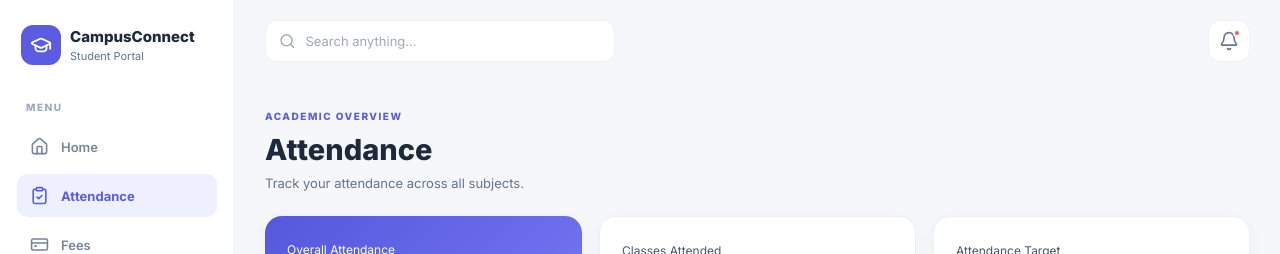
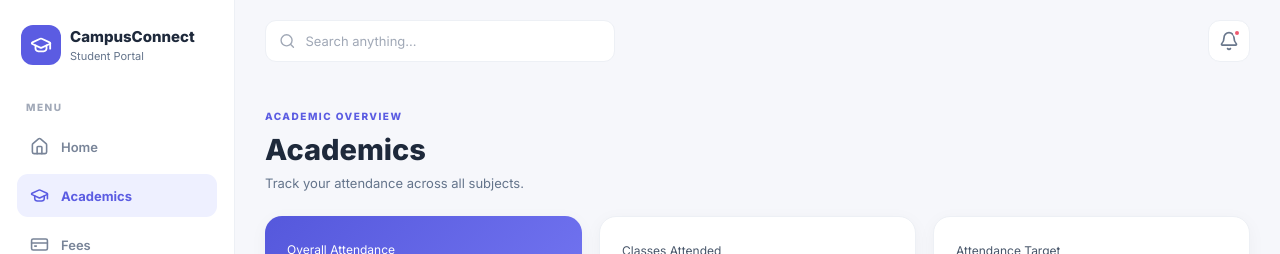
Before and after one commit to shrutibobade305/CampusConnect, a React (Vite) app: page / in a window 1280 px wide. Both pictures are taken after a click on the button "View attendance →". Shown: the top 254 px of the page. Built offline with nearby package versions, Linux system fonts and the light colour scheme.

Commit message:
Change references from Attendance to Academics

```diff
--- a/src/App.jsx
+++ b/src/App.jsx
@@ -138,7 +138,7 @@ const todaySchedule = [
 ========================= */
 const navItems = [
   { name: "Home", icon: Home },
-  { name: "Attendance", icon: ClipboardCheck },
+  { name: "Academics", icon: GraduationCap },
   { name: "Fees", icon: CreditCard },
   { name: "Events", icon: CalendarDays },
 ];
@@ -166,7 +166,7 @@ function AttendancePage() {
       <div className="page-heading">
         <div>
           <span className="eyebrow-dark">ACADEMIC OVERVIEW</span>
-          <h1>Attendance</h1>
+          <h1>Academics</h1>
           <p>Track your attendance across all subjects.</p>
         </div>
       </div>
@@ -634,7 +634,7 @@ function SmartAttendanceInsights({ setActivePage }) {
       <div className="insights-footer">
         <button
           className="insights-view-link"
-          onClick={() => setActivePage("Attendance")}
+          onClick={() => setActivePage("Academics")}
         >
           <span>View full attendance records</span>
           <ArrowRight size={14} />
@@ -720,7 +720,7 @@ const greeting =
           </div>
           <button
             className="card-link"
-            onClick={() => setActivePage("Attendance")}
+            onClick={() => setActivePage("Academics")}
           >
             View attendance →
           </button>
@@ -774,7 +774,7 @@ const greeting =
             </div>
             <button
               className="timetable-link"
-              onClick={() => setActivePage("Attendance")}
+              onClick={() => setActivePage("Academics")}
             >
               <span>View full timetable</span>
               <ArrowRight size={14} className="timetable-arrow" />
@@ -1085,7 +1085,7 @@ function CampusAssistant({
         text,
         action: {
           label: "View Attendance Screen →",
-          page: "Attendance",
+          page: "Academics",
         },
       };
     }
@@ -1450,7 +1450,7 @@ function App() {
 
   const renderPage = () => {
     switch (activePage) {
-      case "Attendance":
+      case "Academics":
         return <AttendancePage />;
       case "Fees":
         return (
```
